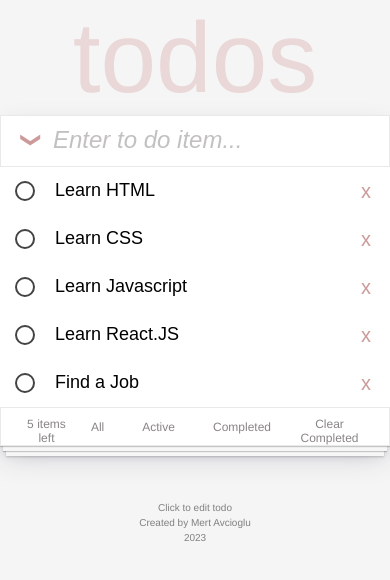
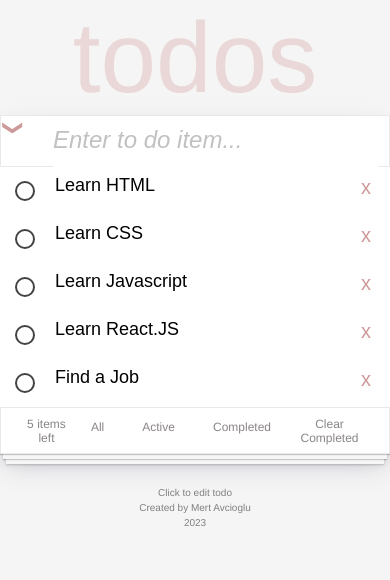
Before and after one commit to mertavcioglu/to-do-app, a React (Create React App) app: page / in a window 390 px wide. Shown: the top 580 px of the page. Built offline with nearby package versions, Linux system fonts and the light colour scheme.

Commit message:
Update css

```diff
--- a/src/App.css
+++ b/src/App.css
@@ -63,3 +63,10 @@
 .markAllCompleted:hover {
   color: #af5b5e;
 }
+
+@media (max-width: 1024px) {
+  .markAllCompleted {
+    left: 0;
+    margin-top: 0;
+  }
+}
--- a/src/components/Footer.css
+++ b/src/components/Footer.css
@@ -61,3 +61,14 @@
   color: grey;
   line-height: 5px;
 }
+
+@media (max-width: 1024px) {
+  .footerContainer {
+    height: 2.8rem;
+    border-top: 1px rgb(212, 212, 212, 0.5) solid;
+  }
+
+  .footerText {
+    margin-top: 45px;
+  }
+}
--- a/src/components/ToDoItem.css
+++ b/src/components/ToDoItem.css
@@ -94,4 +94,10 @@
   .itemContainer {
     width: auto;
   }
+  .listItemText {
+    margin: -5px 12px 12px 18px;
+  }
+  .removeItemButton {
+    margin-top: 8px;
+  }
 }
```
